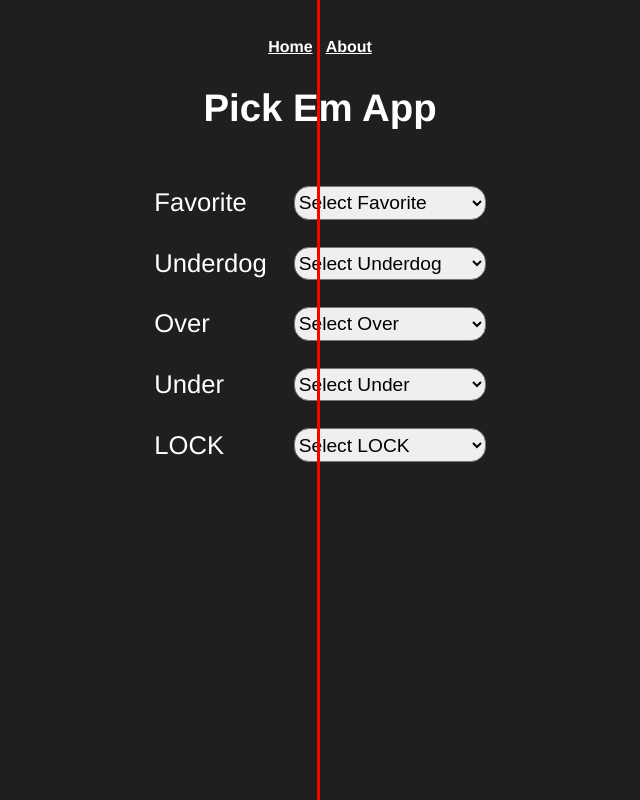
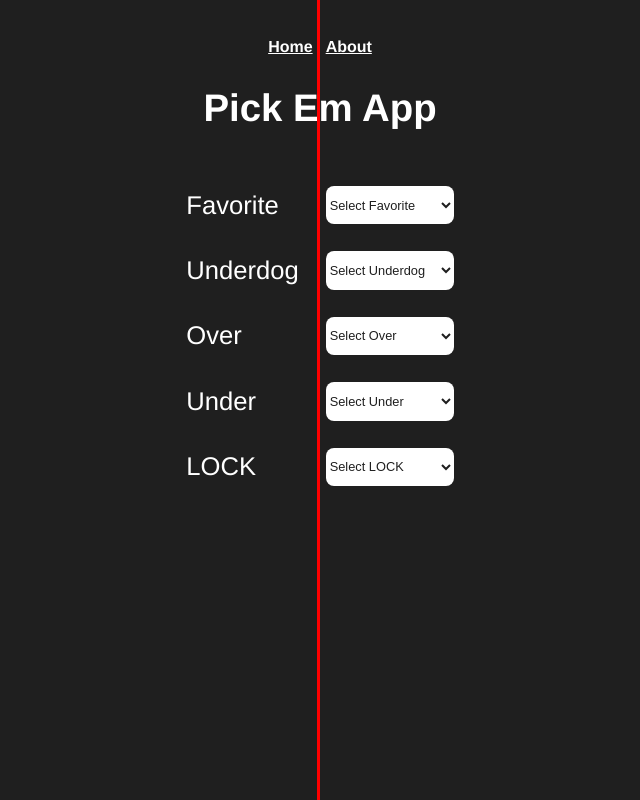
Before and after one commit to michael-abbate/pickem-app-vue, a Vue app in the folder pickem-app/: page /selected in a window 1280 px wide. Shown: the top 800 px of the page, without its empty margins (320-960 px from the left). Built offline with nearby package versions, Linux system fonts and the light colour scheme.

Commit message:
add more styling

```diff
--- a/pickem-app/src/views/SelectedPicks.vue
+++ b/pickem-app/src/views/SelectedPicks.vue
@@ -48,11 +48,30 @@ table {
     color:#fff;
     text-align: left;
 }
+/*
 select {
     height:1.75em;
     width:10em;
     font-size: 1.5vw;
     border-radius:15px;
     /* padding: 5px; */
+/* }
+*/
+
+select {
+    background-color: #fff;
+    font-size: 1vw;
+    border-radius: 8px;
+    border:1px white;
+    color:#1f1f1f;
+    height:3vw;
+    width:10vw;
+}
+
+select:hover {
+    cursor: pointer;
+    background-color: #1f1f1f;
+    font-weight:bold;
+    color:#fff;
 }
 </style>
--- a/pickem-app/src/views/ShowPicks.vue
+++ b/pickem-app/src/views/ShowPicks.vue
@@ -57,7 +57,7 @@
                     </ul>
                 </strong>
 
-                <button @click = "selectpicks()">Select</button>
+                <button @click = "selectpicks()">SELECT</button>
             </div>
         </div>
     </div>
@@ -202,13 +202,14 @@ table {
     background-color: white;
     color:dodgerblue;
     cursor:pointer;
+    font-weight: bold;
 }
 
 
 #selected-picks {
     /* float:right; */
     color:#fff;
-
+    font-size:1.5vw;
     /* position: fixed; */
     /* top:10; */
     /* right:0; */
@@ -221,4 +222,28 @@ table {
     width:50%;
     /* margin-right:7vw; */
 }
+
+ul, li {
+    list-style: none;
+    text-decoration-style: None;
+    text-align: left;
+    overflow-wrap: break-word;
+}
+
+button {
+    background-color: #1f1f1f;
+    border-radius: 8px;
+    font-size: 1vw;
+    border:none;
+    color:#fff;
+    height:2vw;
+    width:6vw;
+}
+
+button:hover {
+    cursor: pointer;
+    background-color: #fff;
+    font-weight:bold;
+    color:#1f1f1f;
+}
 </style>
```
